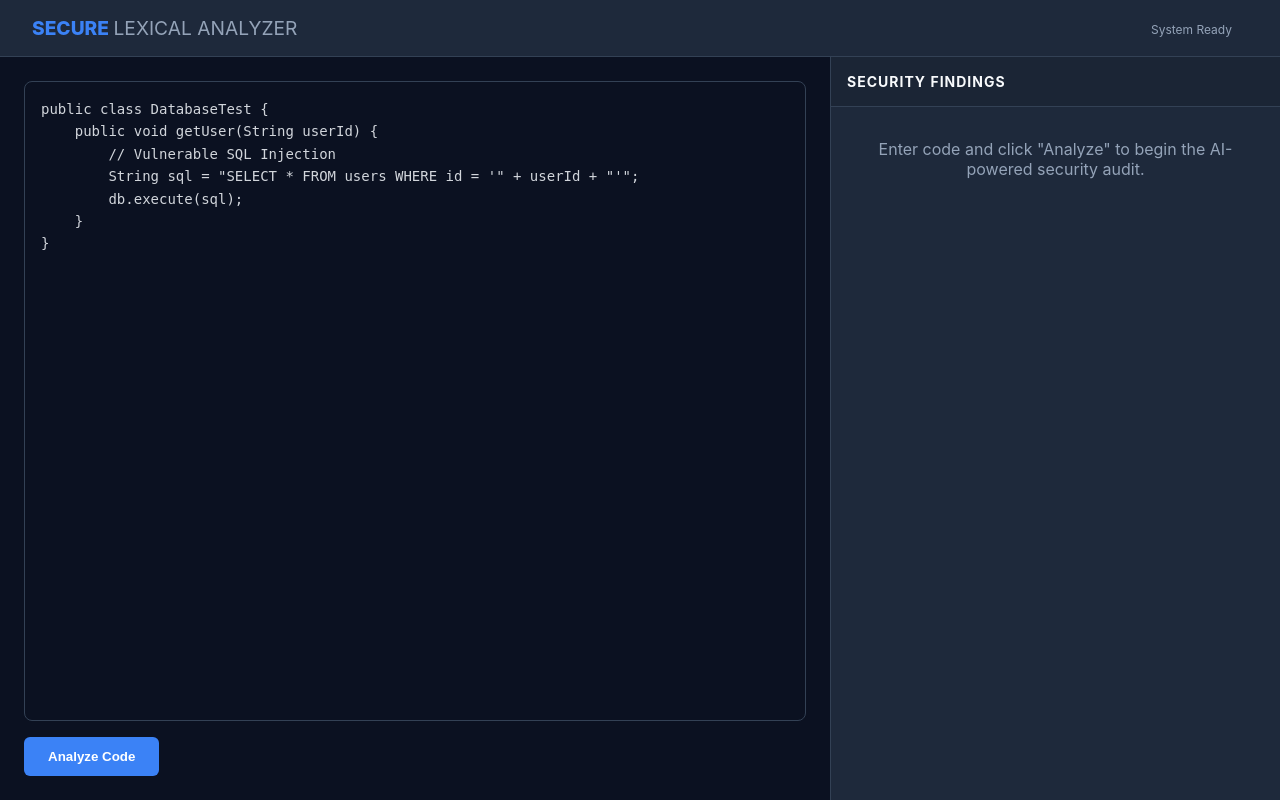
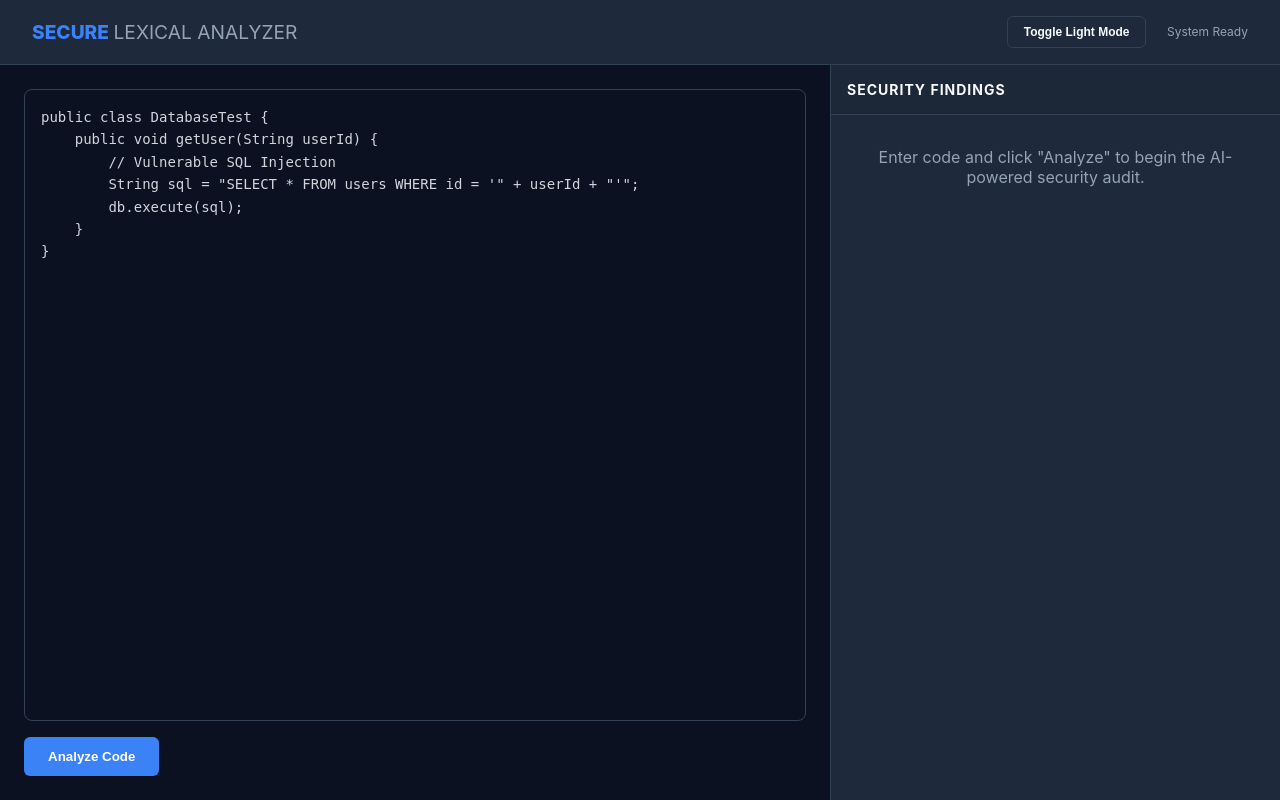
Before and after one commit to Himanshu-Sharma418/AI-Powered-Secure-Lexical-Analyzer, a Flask app: page / in a window 1280 px wide. Run offline with Flask 3, Linux system fonts and the light colour scheme.

Commit message:
Added togglable Light/Dark mode

```diff
--- a/web/templates/index.html
+++ b/web/templates/index.html
@@ -7,6 +7,7 @@
     <title>Secure Lexical Analyzer | AI Auditor</title>
     <style>
         :root {
+            /* Dark Mode (Default) */
             --bg-primary: #0f172a;
             --bg-secondary: #1e293b;
             --accent: #3b82f6;
@@ -17,6 +18,23 @@
             --success: #22c55e;
             --card-bg: #1e293b;
             --border: #334155;
+            --editor-bg: #0b1121;
+            --code-text: #d1d5db;
+        }
+
+        body.light-mode {
+            --bg-primary: #f1f5f9;
+            --bg-secondary: #ffffff;
+            --accent: #2563eb;
+            --text-main: #0f172a;
+            --text-dim: #475569;
+            --danger: #dc2626;
+            --warning: #d97706;
+            --success: #16a34a;
+            --card-bg: #ffffff;
+            --border: #cbd5e1;
+            --editor-bg: #ffffff;
+            --code-text: #1e293b;
         }
 
         * {
@@ -30,6 +48,7 @@
             background: var(--bg-primary);
             color: var(--text-main);
             overflow-x: hidden;
+            transition: background 0.3s, color 0.3s;
         }
 
         /* Layout */
@@ -46,6 +65,7 @@
             display: flex;
             justify-content: space-between;
             align-items: center;
+            transition: background 0.3s, border-color 0.3s;
         }
 
         .main-content {
@@ -60,13 +80,14 @@
             display: flex;
             flex-direction: column;
             padding: 1.5rem;
-            background: #0b1121;
+            background: var(--editor-bg);
+            transition: background 0.3s;
         }
 
         #code-input {
             flex: 1;
             background: transparent;
-            color: #d1d5db;
+            color: var(--code-text);
             border: 1px solid var(--border);
             border-radius: 8px;
             padding: 1rem;
@@ -75,6 +96,7 @@
             line-height: 1.6;
             resize: none;
             outline: none;
+            transition: border-color 0.3s, color 0.3s;
         }
 
         .controls {
@@ -91,12 +113,13 @@
             display: flex;
             flex-direction: column;
             overflow-y: auto;
+            transition: background 0.3s, border-color 0.3s;
         }
 
         .panel-header {
             padding: 1rem;
             border-bottom: 1px solid var(--border);
-            background: rgba(0, 0, 0, 0.1);
+            background: rgba(0, 0, 0, 0.05);
         }
 
         /* Cards & UI Elements */
@@ -116,17 +139,23 @@
             transform: translateY(-1px);
         }
 
-        .btn:active {
-            transform: translateY(0);
+        .btn-outline {
+            background: transparent;
+            border: 1px solid var(--border);
+            color: var(--text-main);
+            padding: 0.5rem 1rem;
+            font-size: 12px;
         }
 
         .vuln-card {
             margin: 1rem;
             padding: 1rem;
             border-radius: 8px;
-            background: #0f172a;
+            background: var(--bg-primary);
+            border: 1px solid var(--border);
             border-left: 4px solid var(--danger);
             animation: slideIn 0.3s ease-out;
+            transition: background 0.3s, border-color 0.3s;
         }
 
         .vuln-card.potential {
@@ -156,7 +185,7 @@
 
         .confidence-meter {
             height: 4px;
-            background: #334155;
+            background: var(--border);
             margin: 10px 0;
             border-radius: 2px;
             overflow: hidden;
@@ -168,14 +197,15 @@
         }
 
         .snippet-box {
-            background: #1e293b;
+            background: var(--bg-secondary);
             padding: 8px;
             border-radius: 4px;
             font-family: monospace;
             font-size: 12px;
             margin: 10px 0;
-            border: 1px solid #334155;
+            border: 1px solid var(--border);
             white-space: pre-wrap;
+            color: var(--code-text);
         }
 
         .remediation-box {
@@ -190,9 +220,10 @@
             display: flex;
             gap: 1rem;
             padding: 1rem;
-            background: #0f172a;
+            background: var(--bg-primary);
             margin: 1rem;
             border-radius: 8px;
+            border: 1px solid var(--border);
         }
 
         .stat {
@@ -238,8 +269,8 @@
                 <span style="font-weight: 400; font-size: 1.2rem; color: var(--text-dim);">LEXICAL ANALYZER</span>
             </div>
             <div class="actions">
-                <span id="scan-status" style="font-size: 12px; color: var(--text-dim); margin-right: 1rem;">System
-                    Ready</span>
+                <button id="theme-toggle" class="btn btn-outline" style="margin-right: 1rem;">Toggle Light Mode</button>
+                <span id="scan-status" style="font-size: 12px; color: var(--text-dim);">System Ready</span>
             </div>
         </header>
 
@@ -271,6 +302,7 @@
 
     <script>
         const scanBtn = document.getElementById('scan-btn');
+        const themeToggle = document.getElementById('theme-toggle');
         const codeInput = document.getElementById('code-input');
         const cardsContainer = document.getElementById('cards-container');
         const summaryContainer = document.getElementById('summary-container');
@@ -278,11 +310,24 @@
         const loader = document.getElementById('loader');
         const scanStatus = document.getElementById('scan-status');
 
+        // Theme Toggle Logic
+        themeToggle.addEventListener('click', () => {
+            document.body.classList.toggle('light-mode');
+            const isLight = document.body.classList.contains('light-mode');
+            themeToggle.innerText = isLight ? 'Toggle Dark Mode' : 'Toggle Light Mode';
+            localStorage.setItem('theme', isLight ? 'light' : 'dark');
+        });
+
+        // Load saved theme
+        if (localStorage.getItem('theme') === 'light') {
+            document.body.classList.add('light-mode');
+            themeToggle.innerText = 'Toggle Dark Mode';
+        }
+
         scanBtn.addEventListener('click', async () => {
             const code = codeInput.value;
             if (!code.trim()) return;
 
-            // UI State
             welcomeMsg.style.display = 'none';
             loader.style.display = 'block';
             scanBtn.disabled = true;
@@ -316,7 +361,6 @@
                 return;
             }
 
-            // Summary
             summaryContainer.innerHTML = `
                 <div class="status-summary">
                     <div class="stat"><span class="stat-val">${data.summary.total}</span><span class="stat-label">Total</span></div>
@@ -325,7 +369,6 @@
                 </div>
             `;
 
-            // Cards
             data.results.forEach(res => {
                 const isPotential = res.status === 'Potentially Vulnerable';
                 const card = document.createElement('div');
@@ -346,15 +389,14 @@
 
                     <div class="remediation-box">
                         <div style="font-weight: 700; color: var(--accent); margin-bottom: 5px;">Fix Suggestion:</div>
-                        ${res.remediation.title}
-                        <div style="margin-top: 5px; font-size: 12px; opacity: 0.8;">${res.remediation.fix}</div>
+                        ${res.remediation.title || 'No title'}
+                        <div style="margin-top: 5px; font-size: 12px; opacity: 0.8;">${res.remediation.fix || 'No fix suggested'}</div>
                     </div>
                 `;
                 cardsContainer.appendChild(card);
             });
         }
 
-        // Add some default code for demo
         codeInput.value = `public class DatabaseTest {
     public void getUser(String userId) {
         // Vulnerable SQL Injection
```
Also changed, not shown: README.md.
